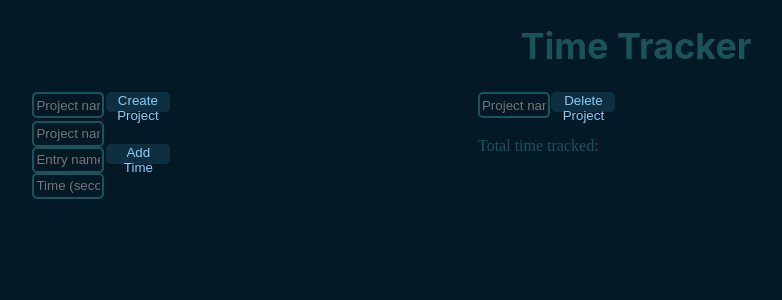
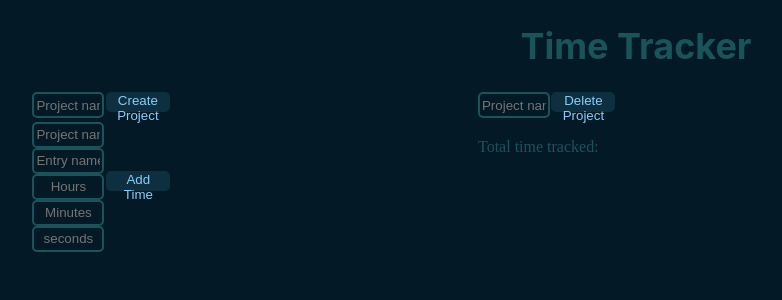
Before and after one commit to not-a-ethan/time-tracker, a Next.js app: page / in a window 1280 px wide. Shown: the top 300 px of the page, without its empty margins (4-786 px from the left). Built offline with nearby package versions, Linux system fonts and the light colour scheme; no server answers; sample sign-in values are in the browser's storage.

Commit message:
added more detailed time adder on homepage

```diff
--- a/src/app/page.tsx
+++ b/src/app/page.tsx
@@ -30,7 +30,24 @@ function Index() {
     const router = useRouter();
     const { handleSubmit, control } = useForm();
 
+    const timeEntry = (endpoint: string) => (data: any) => {
+        console.log("Thing was called")
+        const seconds = (data["time_hours"] * 60 * 60) + (data["time_minutes"] * 60) + data["time_seconds"]
+
+        const newData = {
+            entryName: data["entryName"],
+            slug: data["slug"],
+            time_seconds: seconds
+        }
+
+        apiReqeusts(endpoint, newData)
+    }
+
     const createOnSubmitHandler = (endpoint: string) => (data: any) => {
+        apiReqeusts(endpoint, data)
+    }
+
+    const apiReqeusts = (endpoint: string, data: any) => {
         fetch(endpoint, {
             method: 'POST',
             headers: {
@@ -155,7 +172,7 @@ function Index() {
 
                     <iframe name="dummyframe3" id="dummyframe" className={styles.iframe}></iframe>
 
-                    <form method="POST" target="dummyframe3" className={styles.form} onSubmit={handleSubmit(createOnSubmitHandler('/api/time/addEntry'))}>
+                    <form method="POST" target="dummyframe3" className={styles.form} onSubmit={handleSubmit(timeEntry('/api/time/addEntry'))}>
                         <div className={`${styles["form-input"]}`}>
                             <Controller
                                 name="slug"
@@ -188,17 +205,43 @@ function Index() {
                             <br />
 
                             <Controller
-                            name="time_seconds"
+                            name="time_hours"
                             control={control}
                             render={({ field }) => (
                                 <ShortTextInput
-                                    text="Time (seconds)"
+                                    text="Hours"
                                     height="2.5vh"
                                     width="5vw"
                                     {...field}
                                 />
                             )}
-                        />
+                            />
+
+                        <Controller
+                            name="time_minutes"
+                            control={control}
+                            render={({ field }) => (
+                                <ShortTextInput
+                                    text="Minutes"
+                                    height="2.5vh"
+                                    width="5vw"
+                                    {...field}
+                                />
+                            )}
+                            />
+
+                        <Controller
+                            name="time_seconds"
+                            control={control}
+                            render={({ field }) => (
+                                <ShortTextInput
+                                    text="seconds"
+                                    height="2.5vh"
+                                    width="5vw"
+                                    {...field}
+                                />
+                            )}
+                            />
                         </div>
 
                         <div className={styles["form-submit"]} style={{display: 'block', margin: 'auto 0', marginLeft: "7.5%"}}>
```
